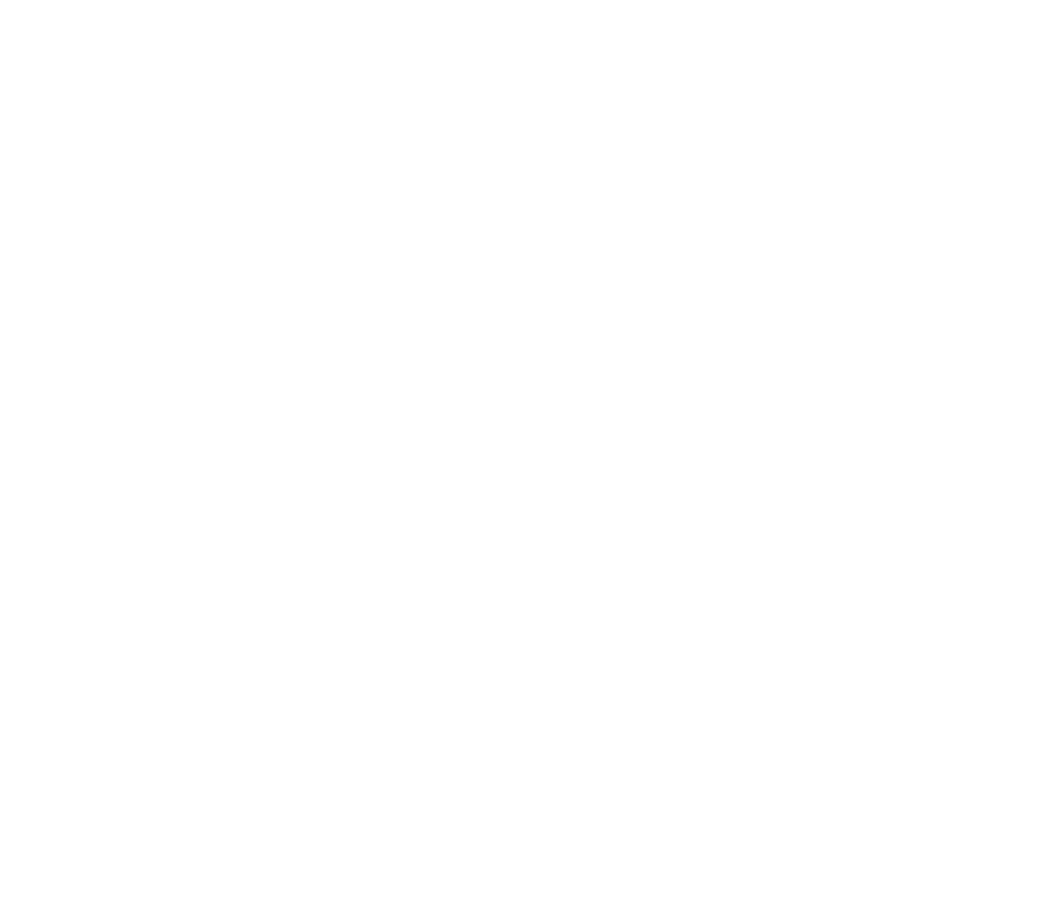
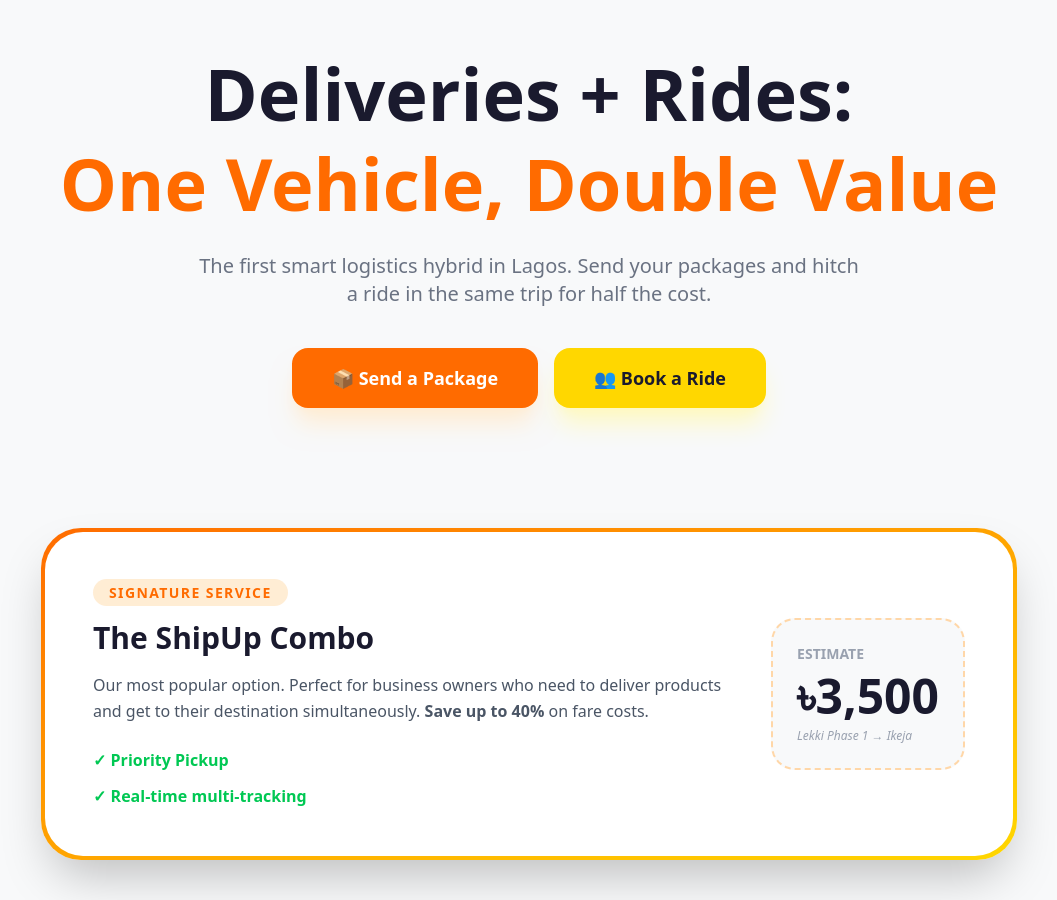
Before and after one commit to Mahmudur-Rahman-Salman/ShipUp, a React app in the folder frontend/: page / in a window 1280 px wide. Shown: the part 400-1300 px from the top of the page, without its empty margins (111-1168 px from the left). Before the commit the page ends 800 px from the top, so only its background shows below. Built offline with nearby package versions, Linux system fonts and the light colour scheme; the HTML template or start-up script is replaced by a standard one.

Commit message:
hero section and combo section added

```diff
--- /dev/null
+++ b/frontend/src/components/ComboSection/ComboSection.jsx
@@ -0,0 +1,44 @@
+import React from "react";
+
+const ComboSection = () => {
+  return (
+    <section className="max-w-5xl mx-auto px-6 py-10">
+      <div className="p-1 rounded-[40px] shadow-2xl bg-linear-to-br from-[#FF6B00] to-[#FFD700]">
+        <div className="bg-white rounded-[38px] p-8 md:p-12 flex flex-col md:flex-row items-center gap-10">
+          <div className="flex-1">
+            <span className="bg-orange-100 text-[#FF6B00] px-4 py-1 rounded-full text-sm font-bold uppercase tracking-widest">
+              Signature Service
+            </span>
+            <h2 className="text-3xl font-bold mt-4 text-[#1A1A2E]">
+              The ShipUp Combo
+            </h2>
+            <p className="text-gray-600 mt-4 leading-relaxed">
+              Our most popular option. Perfect for business owners who need to
+              deliver products and get to their destination simultaneously.{" "}
+              <strong>Save up to 40%</strong> on fare costs.
+            </p>
+            <ul className="mt-6 space-y-3">
+              <li className="flex items-center gap-3 font-semibold text-[#00C853]">
+                ✓ Priority Pickup
+              </li>
+              <li className="flex items-center gap-3 font-semibold text-[#00C853]">
+                ✓ Real-time multi-tracking
+              </li>
+            </ul>
+          </div>
+          <div className="bg-[#F8F9FA] rounded-3xl p-6 border-2 border-dashed border-orange-200">
+            <p className="text-sm font-bold text-gray-400 mb-2 uppercase">
+              Estimate
+            </p>
+            <div className="text-5xl font-black text-[#1A1A2E]">৳3,500</div>
+            <p className="text-xs text-gray-400 mt-2 italic">
+              Lekki Phase 1 → Ikeja
+            </p>
+          </div>
+        </div>
+      </div>
+    </section>
+  );
+};
+
+export default ComboSection;
--- /dev/null
+++ b/frontend/src/components/HeroSection/HeroSection.jsx
@@ -0,0 +1,39 @@
+import React from "react";
+import { Link } from 'react-router';
+
+const HeroSection = () => {
+  return (
+    <section className="pt-32 pb-20 px-6">
+      <div className="max-w-7xl mx-auto text-center">
+        <div className="animate-bounce-slow text-[8rem] md:text-[12rem] mb-8">
+          🚚
+        </div>
+        <h1 className="text-4xl md:text-7xl font-extrabold text-[#1A1A2E] leading-tight">
+          Deliveries + Rides:
+          <br />
+          <span className="text-[#FF6B00]">One Vehicle, Double Value</span>
+        </h1>
+        <p className="mt-6 text-gray-500 text-lg md:text-xl max-w-2xl mx-auto">
+          The first smart logistics hybrid in Lagos. Send your packages and
+          hitch a ride in the same trip for half the cost.
+        </p>
+        <div className="mt-10 flex flex-col md:flex-row justify-center gap-4">
+          <Link
+            to="/sendPackage"
+            className="bg-[#FF6B00] text-white px-10 py-4 rounded-2xl font-bold text-lg shadow-xl shadow-orange-100 hover:bg-[#e66000] transition"
+          >
+            📦 Send a Package
+          </Link>
+          <Link
+            to="/bookARide"
+            className="bg-[#FFD700] text-[#1A1A2E] px-10 py-4 rounded-2xl font-bold text-lg shadow-xl shadow-yellow-100 hover:bg-[#ffcc00] transition"
+          >
+            👥 Book a Ride
+          </Link>
+        </div>
+      </div>
+    </section>
+  );
+};
+
+export default HeroSection;
--- a/frontend/src/index.css
+++ b/frontend/src/index.css
@@ -1,2 +1,16 @@
 @import "tailwindcss";
 @plugin "daisyui";
+
+@keyframes bounce-slow {
+  0%,
+  100% {
+    transform: translateY(0);
+  }
+  50% {
+    transform: translateY(-18px);
+  }
+}
+
+.animate-bounce-slow {
+  animation: bounce-slow 3s ease-in-out infinite;
+}
--- a/frontend/src/pages/Home/Home.jsx
+++ b/frontend/src/pages/Home/Home.jsx
@@ -1,11 +1,14 @@
-import React from 'react';
+import React from "react";
+import HeroSection from "../../components/HeroSection/HeroSection";
+import ComboSection from "../../components/ComboSection/ComboSection";
 
 const Home = () => {
-    return (
-        <div>
-
-        </div>
-    );
+  return (
+    <div className="min-h-screen bg-[#F8F9FA]">
+      <HeroSection></HeroSection>
+      <ComboSection></ComboSection>
+    </div>
+  );
 };
 
 export default Home;
```
